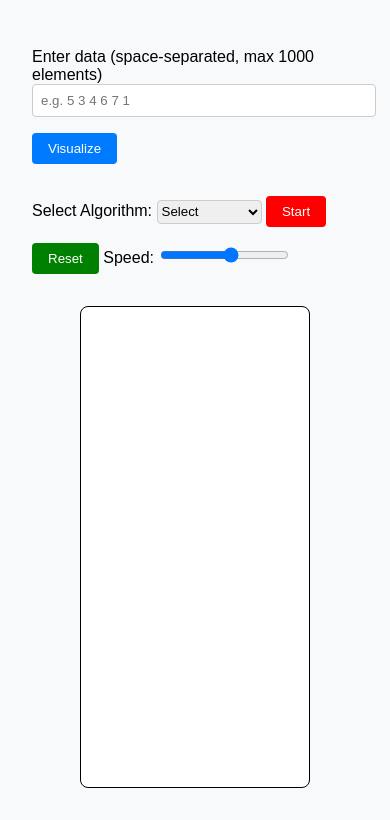
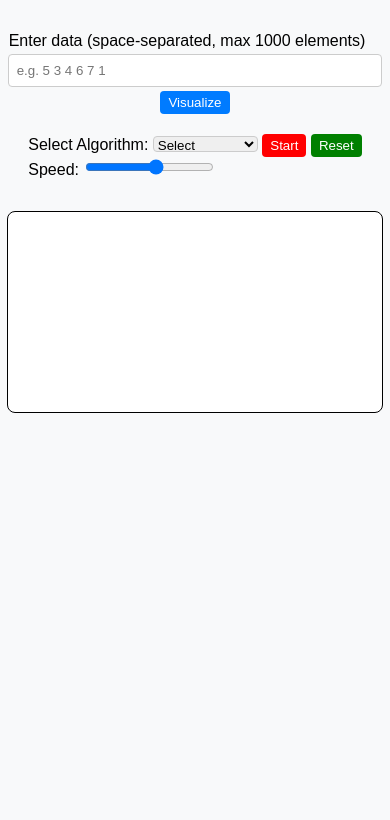
Before and after one commit to nithintejesh/algvisualizer, a plain HTML site: page sort.html in a window 390 px wide. Shown: the part 56-876 px from the top of the page. After the commit the page ends 844 px from the top, so only its background shows below. Drawn offline with nearby package versions, Linux system fonts and the light colour scheme.

Commit message:
improve responsiveness

```diff
--- a/sort.html
+++ b/sort.html
@@ -75,8 +75,10 @@
                 <button id="start-btn" class="btn-format red">Start</button>
                 <!-- <button id="pause-btn" class="btn-format yellow">Pause</button> -->
                 <button id="reset-btn" class="btn-format green">Reset</button>
-                <label for="speed">Speed: </label>
-                <input id="speed" name="speed" type="range" min="100" max="1000" step="100">
+                <div class="range-speed">
+                    <label for="speed">Speed:</label>
+                    <input type="range" id="speed" name="speed" min="100" max="1000" step="100">
+                </div>
             </div>
         </div>
         <div class="svg-container">
--- a/styles/visualizer.css
+++ b/styles/visualizer.css
@@ -25,14 +25,13 @@ header {
 }
 
 .nav-bar-link {
-    /* margin: 0 0 0 10px; */
     display: block;
     font-size: 16px;
 }
+
 a {
     text-decoration: none;
     color: white;
-
 }
 
 .nav-bar-logo {
@@ -40,7 +39,6 @@ a {
     margin: 0 1rem 0 0;
     padding: 5px 0;
     text-decoration: none;
-
 }
 
 .nav-bar-link a {
@@ -71,6 +69,11 @@ a {
 
 .input {
     margin-bottom: 1rem;
+    display: flex;
+    flex-direction: row;
+    align-items: center;
+    width: 100%;
+    justify-content: center;
 }
 
 .input label {
@@ -85,11 +88,12 @@ a {
 }
 
 .btn-format {
-    margin-top: 1rem;
+    margin-left: 1rem;
     padding: 0.5rem 1rem;
     border: none;
     border-radius: 0.25rem;
     cursor: pointer;
+    width: auto;  /* Ensure buttons don't take full width */
 }
 
 .blue-type {
@@ -128,7 +132,6 @@ a {
     width: 100%;
     max-width: 70%;
     height: 500px;
-    height: calc(100vh - 4.5rem);
     max-height: 70%;
     display: flex;
     justify-content: center;
@@ -152,9 +155,123 @@ a {
     border: 1px solid #ccc;
 }
 
+@media (max-width: 768px) {
+    .nav-bar-logo {
+        font-size: 18px;
+    }
 
-@media (max-width: 768px) {
+    .nav-bar-link {
+        font-size: 14px;
+        padding: 0 5px;
+    }
+
+    .input {
+        flex-direction: column;
+        align-items: center;
+    }
+
     .input input {
         width: 100%;
+        max-width: 25rem;
+    }
+
+    .btn-format {
+        margin-left: 0;
+        margin-top: 1rem;
+        width: auto; /* Ensure buttons don't take full width */
+    }
+
+    .content-page {
+        padding: 1rem;
+    }
+
+    .svg-container {
+        max-width: 90%;
+        height: 300px;
+        max-height: 60%;
+    }
+
+    .input-related {
+        margin: 1rem 0;
+    }
+
+    .input label {
+        margin-bottom: 0.5rem;
+    }
+
+    .btn-format {
+        margin-top: 0.5rem;
+        padding: 0.5rem 0.75rem;
+    }
+
+    #algorithm,
+    #search-value {
+        height: 1.25rem;
     }
 }
+
+@media (max-width: 575px) {
+    .nav-bar-logo {
+        font-size: 16px;
+    }
+
+    .nav-bar-link {
+        font-size: 12px;
+        padding: 0 2px;
+    }
+
+    .input {
+        flex-direction: column;
+        align-items: center;
+    }
+
+    .input input {
+        width: calc(100% - 1rem);
+    }
+
+    .content-page {
+        padding: 0.5rem;
+    }
+
+    .svg-container {
+        max-width: 100%;
+        height: 200px;
+        max-height: 50%;
+    }
+
+    .input-related {
+        margin: 0.5rem 0;
+
+    }
+
+    .input label {
+        margin-bottom: 0.25rem;
+    }
+
+    .btn-format {
+        margin-left: 0;
+        margin-top: 0.25rem;
+        padding: 0.25rem 0.5rem;
+        width: auto;  /* Ensure buttons don't take full width */
+    }
+
+    #algorithm,
+    #search-value {
+        height: 1rem;
+    }
+
+    .input-related {
+        display: flex;
+        flex-direction: column;
+        align-items: center;
+        width: 100%;
+        /* margin: 1rem 0; */
+        margin: 2.5rem 0 2rem;
+    }
+
+    .input,
+    .btn-format {
+        width: auto; /* Ensure buttons don't take full width */
+        text-align: center;
+    }
+}
```
